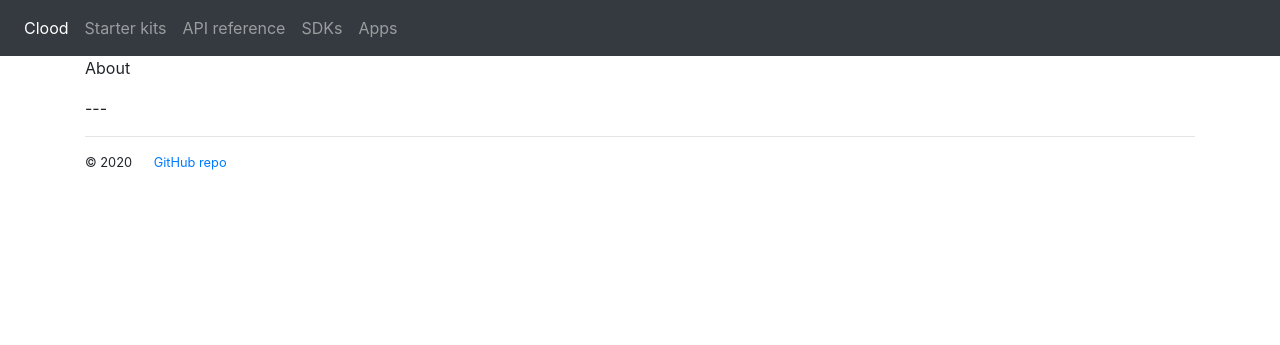
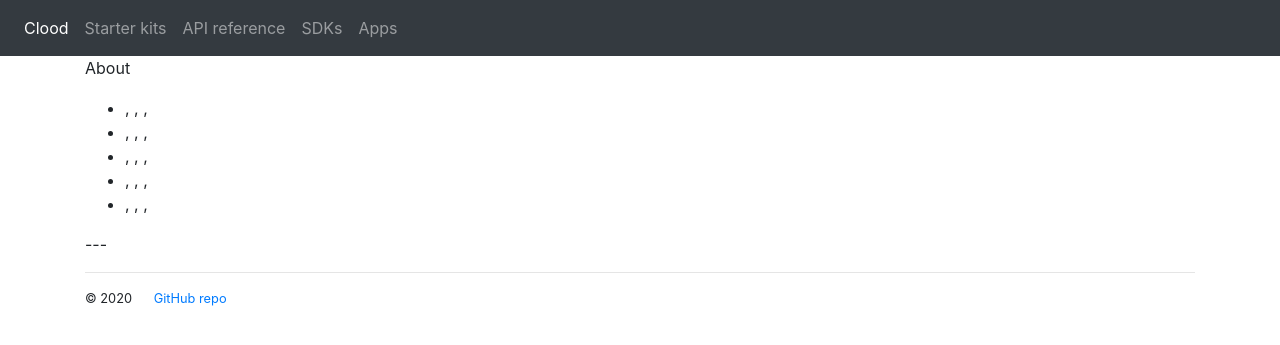
Before and after one commit to AninditaBasu/AninditaBasu, a Jekyll site: the page built from index.html, in a window 1280 px wide. Shown: the top 345 px of the page. Built offline with Jekyll 4.4.1, drawn with Linux system fonts in a browser that asks for light colours.

Commit message:
Update index.html

```diff
--- a/index.html
+++ b/index.html
@@ -5,13 +5,8 @@ title: Anindita Basu
 <h1>{{ page.title}}</h1>
 <p>About</p>
 <ul>
-{% for entry in site.data.certification.certifications %}
+{% for entry in site.data.certification.certification %}
 <li>{{ certification.certificate }}, {{ certification.year }}, {{ certification.institution }},</li>
 {% endfor %}
 </ul>
 <p>---</p>
-<ul>
-{% for entry in site.data.certifications %}
-<li>{{ certification.certificate }}, {{ certification.year }}, {{ certification.institution }},</li>
-{% endfor %}
-</ul>
```
